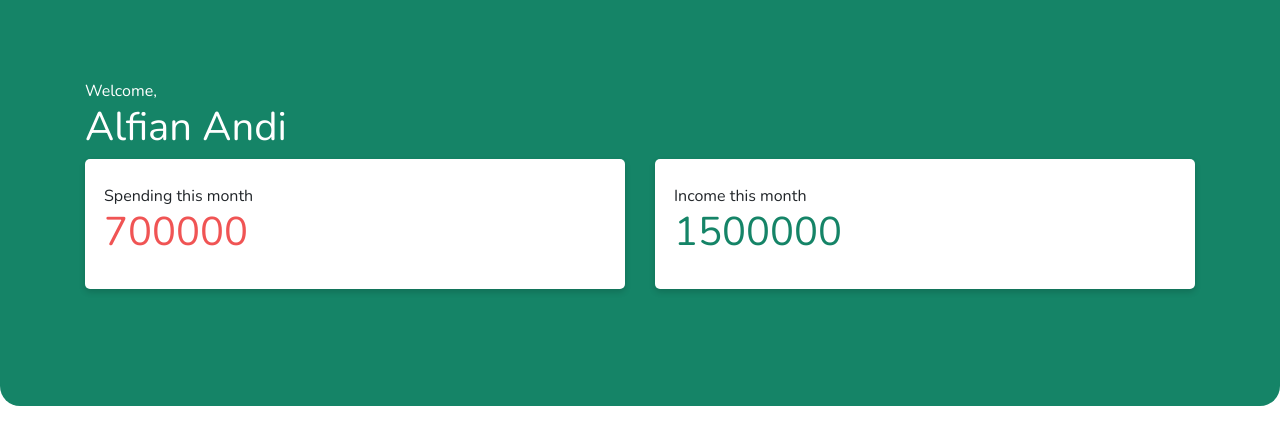
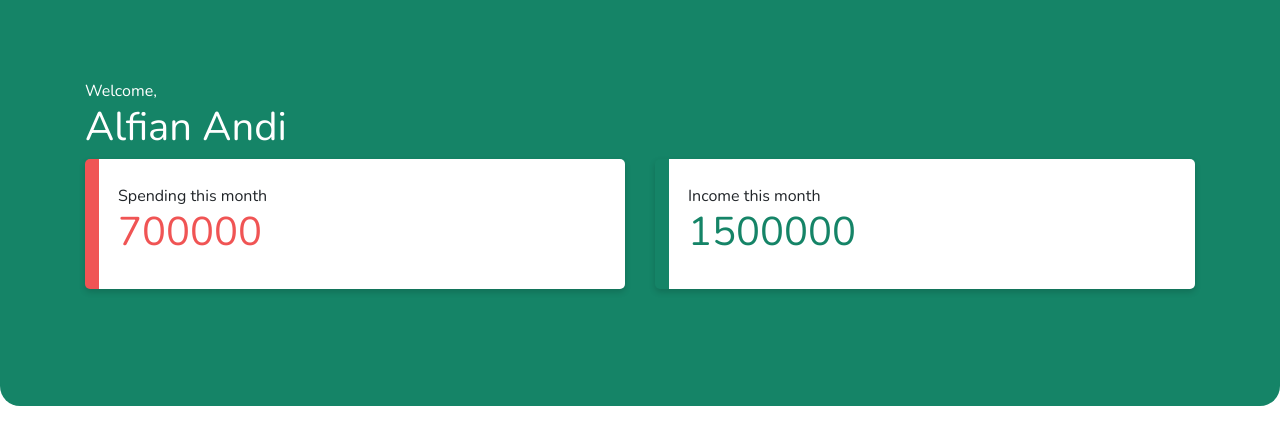
Before and after one commit to alfianandinugraha/yourduit, a React (Create React App) app: page /#/dashboard in a window 1280 px wide. Shown: the top 444 px of the page. Built offline with nearby package versions, Linux system fonts and the light colour scheme.

Commit message:
add: adding border left

```diff
--- a/src/Components/CashBoard.tsx
+++ b/src/Components/CashBoard.tsx
@@ -13,9 +13,10 @@ export const CashBoard = (props: Props) => {
         backgroundColor: "white",
         borderRadius: "5px",
         marginBottom: "1rem",
-        boxShadow: "0px 3px 6px 0 rgb(00,00,00, 0.16)"
+        boxShadow: "0px 3px 6px 0 rgb(00,00,00, 0.16)",
+        borderLeft: `14px solid`
       }
-    }>
+    } className={`border-${props.color}`}>
       <div style={
         {
           padding: "25px 0 25px 19px"
```
